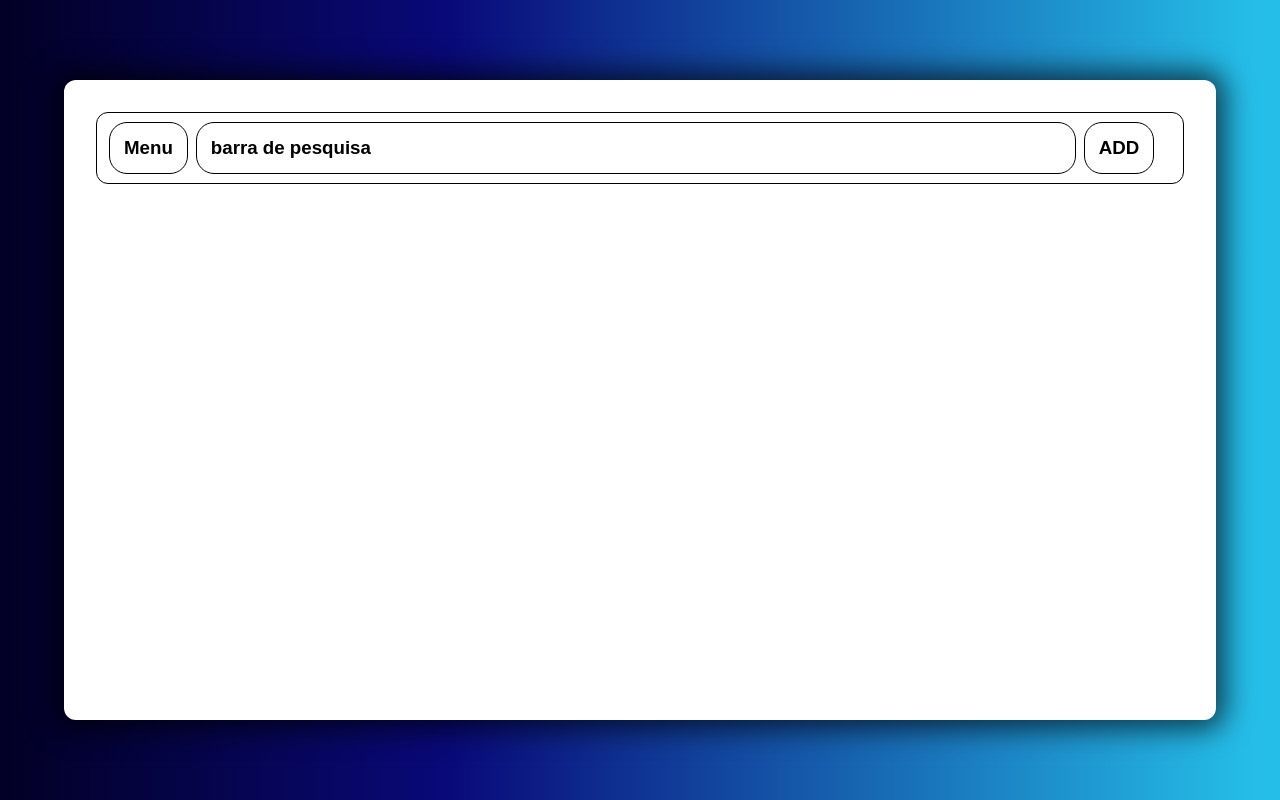
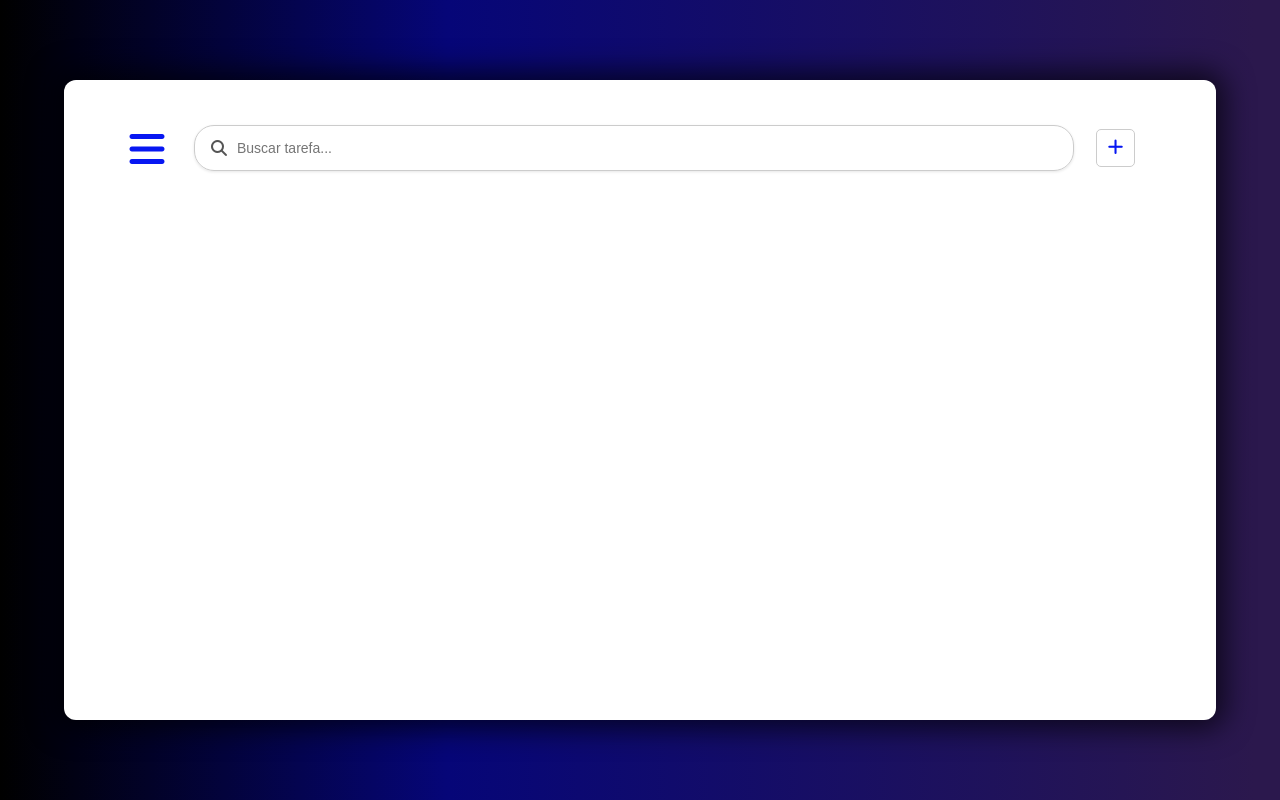
Before and after one commit to ArthurGuimaraes1/todo-list-avancada, a plain HTML site: page index.html in a window 1280 px wide. Drawn offline with Linux system fonts and the light colour scheme; a web font is replaced by a local one.

Commit message:
Finalizando o header (por hora)

```diff
--- a/index.html
+++ b/index.html
@@ -7,6 +7,7 @@
     <link rel="preconnect" href="https://fonts.googleapis.com">
     <link rel="preconnect" href="https://fonts.gstatic.com" crossorigin>
     <link href="https://fonts.googleapis.com/css2?family=Nata+Sans:wght@100..900&display=swap" rel="stylesheet">
+    <link rel="stylesheet" href="https://cdnjs.cloudflare.com/ajax/libs/font-awesome/7.0.0/css/all.min.css" integrity="sha512-DxV+EoADOkOygM4IR9yXP8Sb2qwgidEmeqAEmDKIOfPRQZOWbXCzLC6vjbZyy0vPisbH2SyW27+ddLVCN+OMzQ==" crossorigin="anonymous" referrerpolicy="no-referrer" />
     <link href="style.css" rel="stylesheet" type="text/css" />
 </head>
 <body>
@@ -14,9 +15,27 @@
         <div class="main">
             <div class="header">
                 <ol id="lista-header">
-                    <li><div class="buttons-header menu"><h3>Menu</h3></div></li>
-                    <li><div class="buttons-header barra"><h3>barra de pesquisa</h3></div></li>
-                    <li><div class="buttons-header add"><h3>ADD</h3></div></li>
+                    <li>
+                        <div class="buttons-header menu">
+                            <button id="button-menu">
+                                <i class="fa-solid fa-bars fa-lg" style="color: #0717f2;"></i>
+                            </button>
+                        </div>
+                    </li>
+                    <li>
+                        <div class="buttons-header barra">
+                            <i class="fa-solid fa-magnifying-glass">
+                            </i>
+                                <input type="text" id="search" placeholder="Buscar tarefa...">
+                        </div>
+                    </li>
+                    <li>
+                        <div class="buttons-header add">
+                            <button id="button-add">
+                                <i class="fa-solid fa-plus"></i>
+                            </button>
+                        </div>
+                    </li>
                 </ol>
             </div>
 
--- a/style.css
+++ b/style.css
@@ -5,7 +5,8 @@
 }
 
 :root{
-    --cordefundo: rgb(248, 238, 228);
+    --corDeFundo: rgb(248, 238, 228);
+    --corBotoes: rgb(7, 23, 242);
 }
 
 html{
@@ -25,8 +26,8 @@ body {
   display: flex;
   justify-content: center;
   align-items: center;
-  background: #020024;
-  background: linear-gradient(90deg, rgba(2, 0, 36, 1) 0%, rgba(9, 9, 121, 1) 35%, rgba(37, 190, 232, 1) 98%);
+  background: #000000;
+  background: linear-gradient(90deg, rgba(0, 0, 0, 1) 0%, rgba(6, 6, 120, 1) 35%, rgba(43, 24, 77, 1) 98%);
   overflow-x: hidden;
 }
 
@@ -60,6 +61,8 @@ body {
   }
 }
 
+
+/* HEADER E BARRA DE PESQUISA //////////////////////////*/
 .header{
   width: 100%;
   height: 9vh;
@@ -69,7 +72,6 @@ body {
   position: sticky;
   top: 0;
   background-color: rgb(255, 255, 255);
-  border: 1px solid black;
   border-radius: 12px;
 }
 
@@ -80,14 +82,79 @@ body {
   align-items: center;
 }
 
+
+/* BOTÕES DO HEADER ///////////////////////////////////*/
 .buttons-header{
+  padding: 14px;
+  margin: 1vh;
+  min-height: 3vw;
+}
+
+#button-menu{
   border: 1px solid black;
-  padding: 14px;
-  border-radius: 18px;
-  margin: 1vh;
+  font-size: 4vh;
+  background: none;   /* remove fundo */
+  border: none;       /* remove borda */
+  outline: none;      /* remove contorno ao clicar */
+  padding: 0;         /* remove espaçamento interno */
+  cursor: pointer;
+  padding-top: 5px;
+  transition-duration: 0.2s;
+}
+
+#button-menu:active{
+  transform: translateY(2px);
 }
 
 .buttons-header.barra{
-    margin: 0 auto;
-    width: 110vh;
+  border: 1px solid #ccc; /* cinza claro em vez de preto */
+  border-radius: 20px; /* cantos arredondados */
+  margin: 0 auto;
+  width: 110vh;
+  display: flex;
+  align-items: center;
+  box-shadow: 0 1px 3px rgba(0,0,0,0.1); /* sombra suave */
+  transition: all 0.2s ease; /* suaviza animações */
 }
+
+.buttons-header.barra:focus-within {
+  border-color: #888; /* muda cor quando focada */
+  box-shadow: 0 2px 6px rgba(0,0,0,0.15);
+}
+
+.buttons-header.barra i{
+  color: #555;
+  margin-right: 8px;
+}
+
+.buttons-header.barra:focus-within i{
+  color: #000000;
+}
+
+.buttons-header.barra input{
+  border: none;
+  outline: none;
+  flex: 1; /* ocupa todo espaço restante */
+  font-size: 14px;
+}
+
+#button-add{
+  font-size: 1.3vw;
+  background: none;   /* remove fundo */
+  padding: 8px;
+  border: 1px solid #ccc;
+  border-radius: 5px;
+  outline: none;      /* remove contorno ao clicar */
+  color: var(--corBotoes);
+  transition-duration: 0.6s;
+}
+
+#button-add:hover{
+  color: white;
+  background-color: var(--corBotoes);
+}
+
+#button-add:active{
+  transform: translateY(2px);
+  transition-duration: 0.1s;
+}
```
